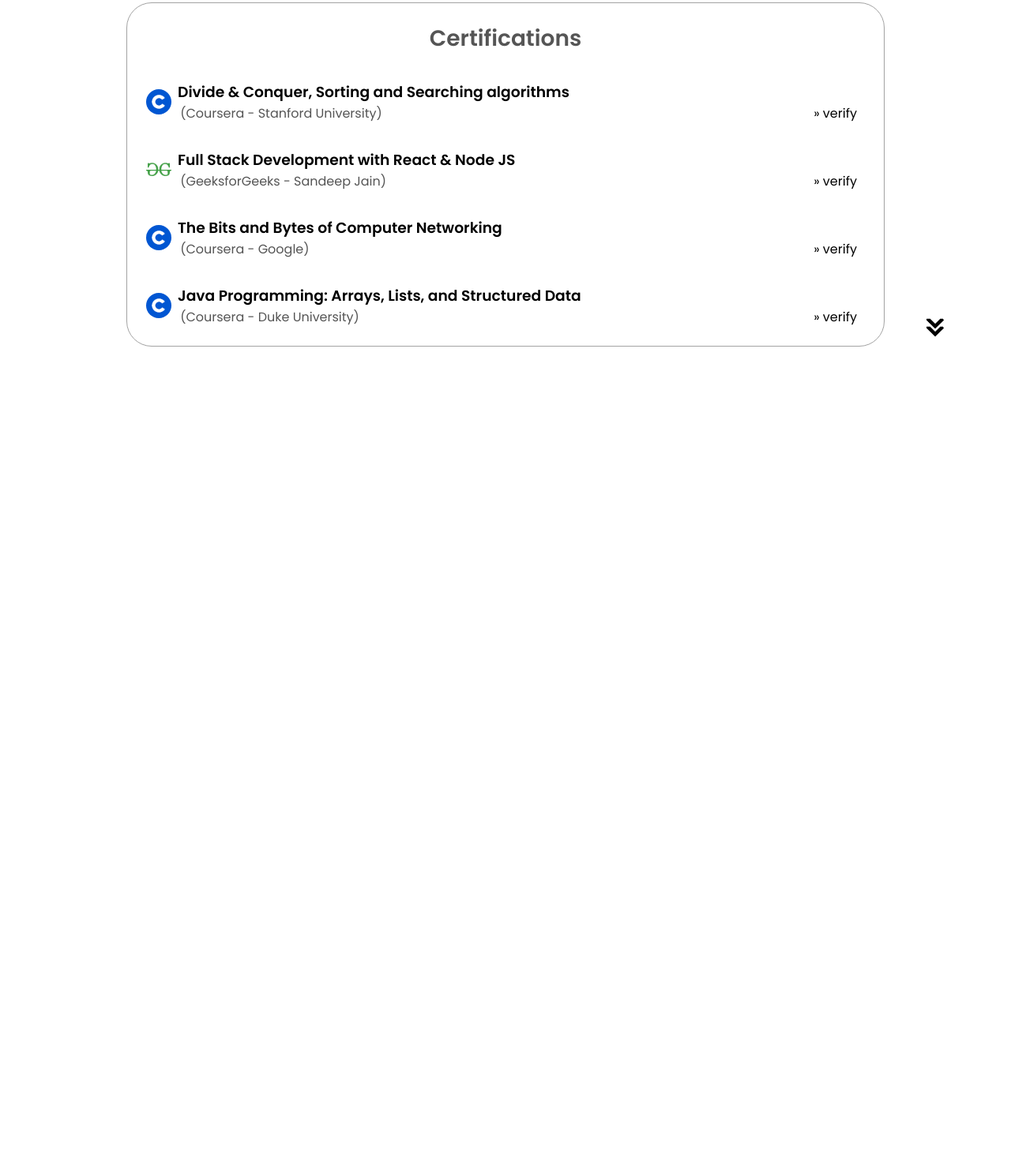
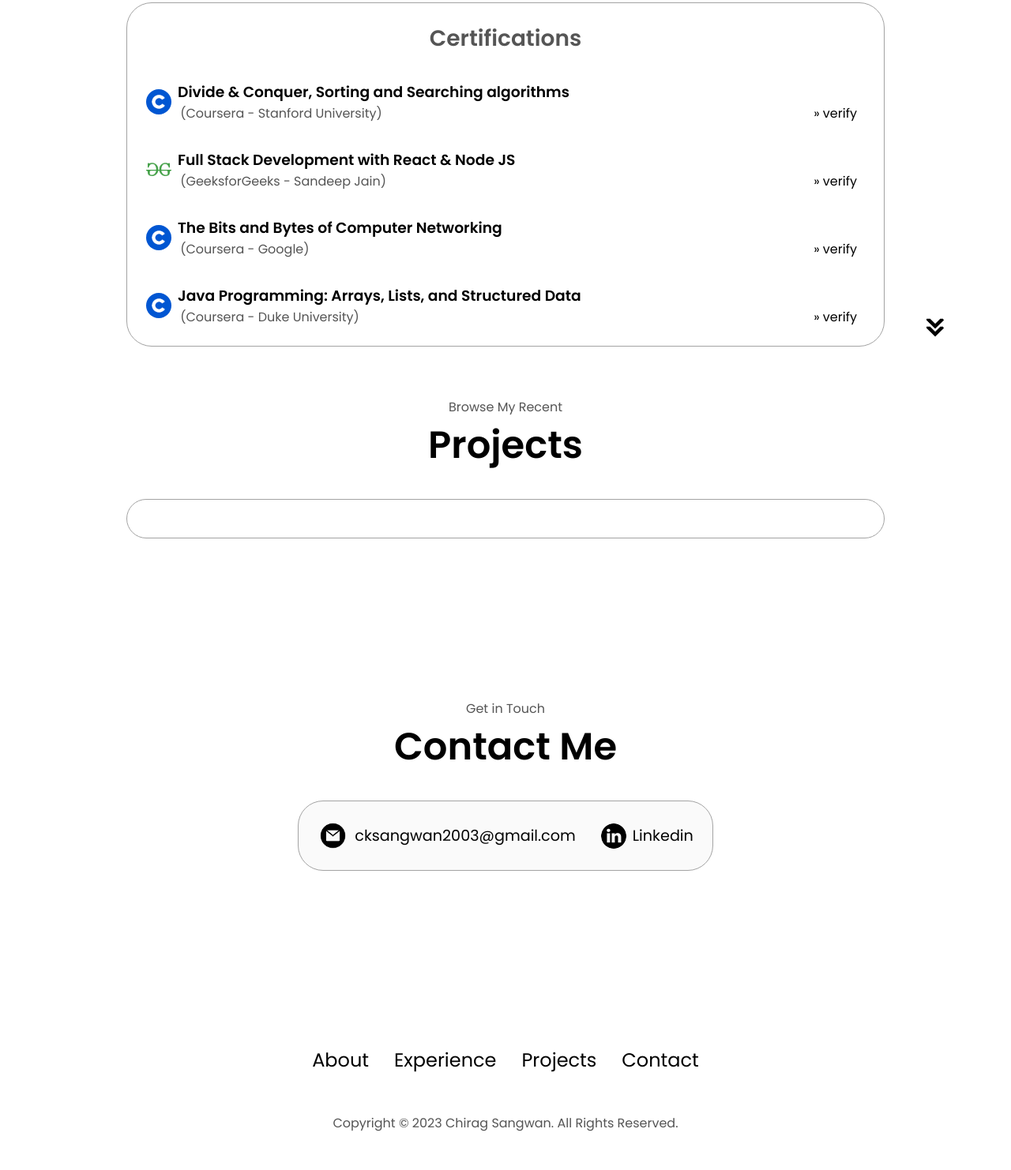
Before and after one commit to Chirag1003/chirag1003.github.io, a plain HTML site: page index.html in a window 1280 px wide. Shown: the part 2247-3729 px from the top of the page at 79% size. Before the commit the page ends 2718 px from the top, so only its background shows below. Drawn offline with Linux system fonts and the light colour scheme.

Commit message:
Contact section done

```diff
--- a/index.html
+++ b/index.html
@@ -378,7 +378,57 @@
         onclick="location.href='#projects'"
       />
     </section>
-
+    <section id="projects">
+      <p class="section_text_p1">Browse My Recent</p>
+      <h1 class="title2">Projects</h1>
+      <div class="experience-details-container">
+        <div class="about-containers">
+          <div class="detail-container color-container">
+            <div class="article-container">
+            </section>
+            <section id="contact">
+              <p class="section_text_p1">Get in Touch</p>
+              <h1 class="title2">Contact Me</h1>
+              <div class="contact-info-outer-container">
+                <div class="contact-info-container">
+                  <img
+                    src="./assets/email.png"
+                    alt="Chirag Sangwan's Email"
+                    class="icon contact-icon email-icon"
+                  />
+                  <p>
+                    <a href="mailto:cksangwan2003@gmail.com">cksangwan2003@gmail.com</a>
+                  </p>
+                </div>
+                <div class="contact-info-container">
+                  <img
+                    src="./assets/linkedin.png"
+                    alt="Chirag Sangwan's Linkedin"
+                    class="icon contact-icon"
+                  />
+                  <p>
+                    <a href="https://www.linkedin.com/in/chiragsangwan03/" target="_blank"
+                      >Linkedin</a
+                    >
+                  </p>
+                </div>
+              </div>
+            </section>
+            <footer>
+              <nav>
+                <div class="nav-links-container">
+                  <ul class="nav-links">
+                    <li><a href="#about">About</a></li>
+                    <li><a href="#experience">Experience</a></li>
+                    <li><a href="#projects">Projects</a></li>
+                    <li><a href="#contact">Contact</a></li>
+                  </ul>
+                </div>
+              </nav>
+              <p class="footer-copyright">
+                Copyright &#169; 2023 Chirag Sangwan. All Rights Reserved.
+              </p>
+            </footer>
     <script src="script.js"></script>
 </body>
 </html>
--- a/style.css
+++ b/style.css
@@ -470,3 +470,53 @@ article {
 .article-container-a:hover {
   text-underline-offset: 0.4rem;
 }
+/* Contact Section */
+
+#contact {
+  display: flex;
+  justify-content: center;
+  flex-direction: column;
+  height: 70vh;
+}
+
+.contact-info-outer-container {
+  display: flex;
+  justify-content: center;
+  border-radius: 2rem;
+  border: rgb(53, 53, 53) 0.1rem solid;
+  border-color: rgb(163, 163, 163);
+  background: rgb(250, 250, 250);
+  margin: 2rem auto;
+  padding: 0.5rem;
+}
+
+.contact-info-container {
+  display: flex;
+  align-items: center;
+  justify-content: center;
+  gap: 0.5rem;
+  margin: 1rem;
+}
+
+.contact-info-container p {
+  font-size: larger;
+}
+
+.contact-icon {
+  cursor: default;
+}
+
+.email-icon {
+  height: 2.45rem;
+}
+
+/* Footer Section */
+
+footer {
+  height: 26vh;
+  margin: 0 1rem;
+}
+
+footer p {
+  text-align: center;
+}
```
Also changed, not shown: assets/email.png (added).
